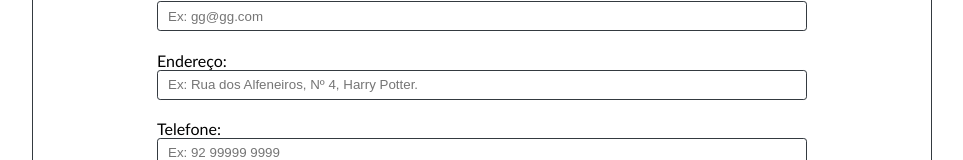
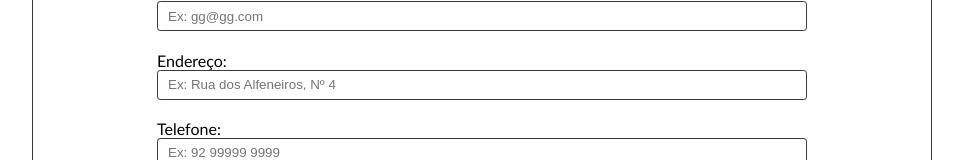
Before and after one commit to vtrajanodev/dbc-react-tema04, a React (Create React App) app: page / in a window 1280 px wide. Shown: the part 248-408 px from the top of the page, without its empty margins (158-1121 px from the left). Built offline with nearby package versions, Linux system fonts and the light colour scheme.

Commit message:
Tema 4 finalizado

```diff
--- a/src/components/FormCadastro/FormCadastro.jsx
+++ b/src/components/FormCadastro/FormCadastro.jsx
@@ -11,7 +11,6 @@ export const FormCadastro = () => {
     const [id, setId] = useState(1)
     const [isEditing, setIsEditing] = useState(false)
     const [buttonTitle, setButtonTitle] = useState('Cadastrar')
-
 
     const validate = values => {
         const errors = {}
@@ -100,6 +99,7 @@ export const FormCadastro = () => {
                             type="text"
                             name="firstName"
                             id="firstName"
+                            maxLength="50"
                             placeholder="Ex: John"
                             onChange={formik.handleChange}
                             value={formik.values.firstName}
@@ -114,6 +114,7 @@ export const FormCadastro = () => {
                             id="lastName"
                             name="lastName"
                             type="text"
+                            maxLength="50"
                             placeholder="Ex: Doe"
                             onChange={formik.handleChange}
                             value={formik.values.lastName}
@@ -128,6 +129,7 @@ export const FormCadastro = () => {
                             id="email"
                             name="email"
                             type="email"
+                            maxLength="50"
                             placeholder="Ex: gg@gg.com"
                             onChange={formik.handleChange}
                             value={formik.values.email}
@@ -142,7 +144,8 @@ export const FormCadastro = () => {
                             id="address"
                             name="address"
                             type="text"
-                            placeholder="Ex: Rua dos Alfeneiros, Nº 4, Harry Potter."
+                            maxLength="80"
+                            placeholder="Ex: Rua dos Alfeneiros, Nº 4"
                             onChange={formik.handleChange}
                             value={formik.values.address}
                         />
```
